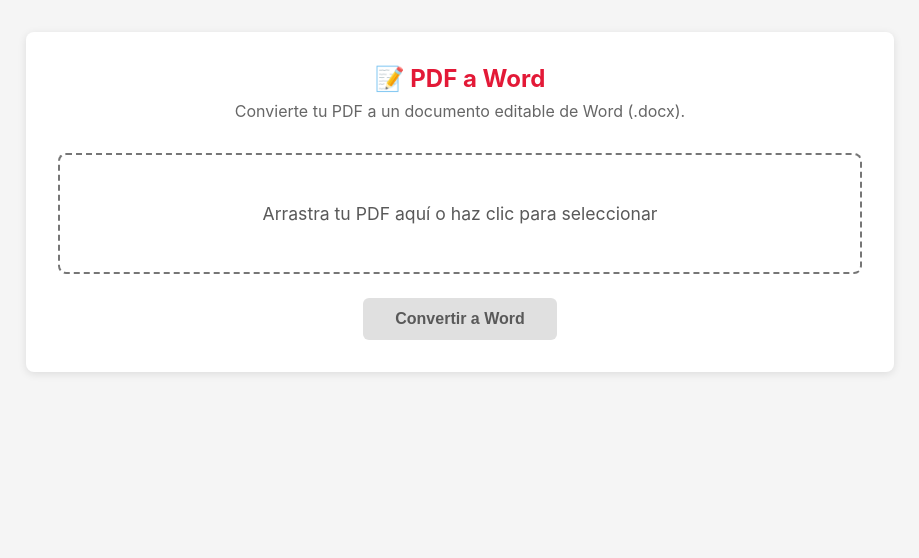
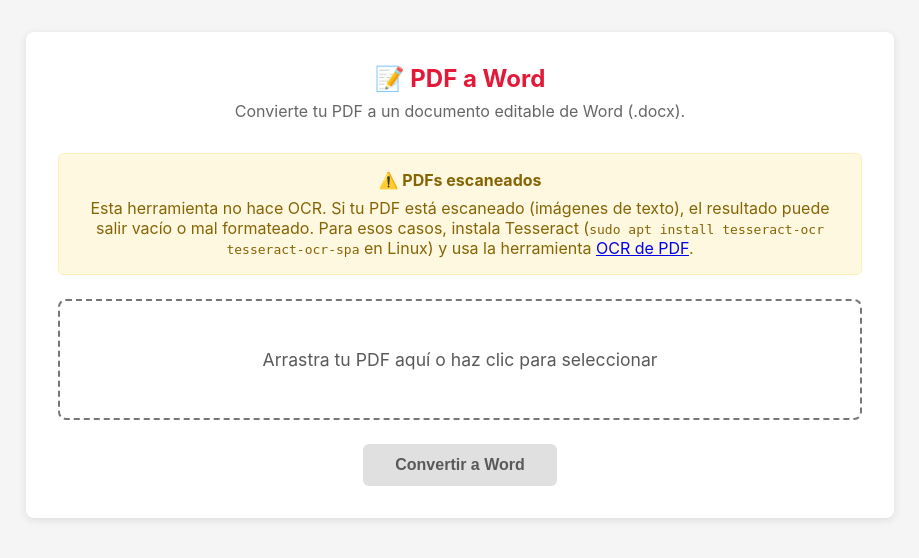
Before and after one commit to achrafestudios-lab/Pedeefe, a Flask app: page /pdf-a-word in a window 1280 px wide. Shown: the part 65-623 px from the top of the page, without its empty margins (180-1099 px from the left). Run offline with Flask 3, Linux system fonts and the light colour scheme.

Commit message:
M3b: R-17 aviso de PDF escaneado en PDF a Word

```diff
--- a/templates/pdf_a_word.html
+++ b/templates/pdf_a_word.html
@@ -11,6 +11,17 @@
         {{ error }}
     </div>
     {% endif %}
+
+    <div class="alert alert-warning" role="note" aria-live="polite" style="margin-bottom: 1.5rem;">
+        <strong>⚠️ PDFs escaneados</strong>
+        <p style="margin-top: 0.5rem; font-weight: normal;">
+            Esta herramienta no hace OCR. Si tu PDF está escaneado (imágenes de texto),
+            el resultado puede salir vacío o mal formateado. Para esos casos, instala
+            Tesseract (<code>sudo apt install tesseract-ocr tesseract-ocr-spa</code> en
+            Linux) y usa la herramienta
+            <a href="{{ url_for('ocr') }}">OCR de PDF</a>.
+        </p>
+    </div>
 
     {% if success %}
     <div class="result-box">
```
